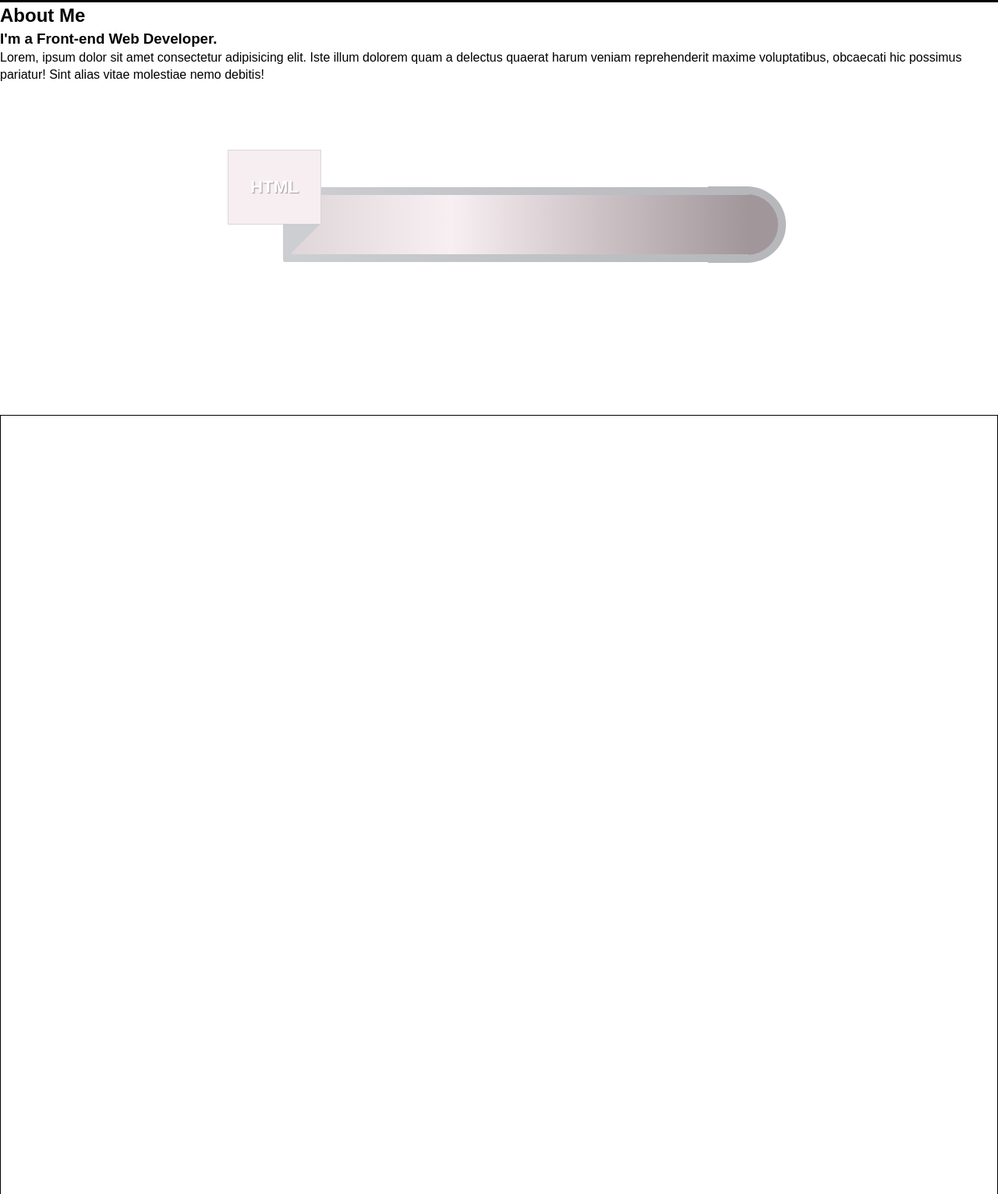
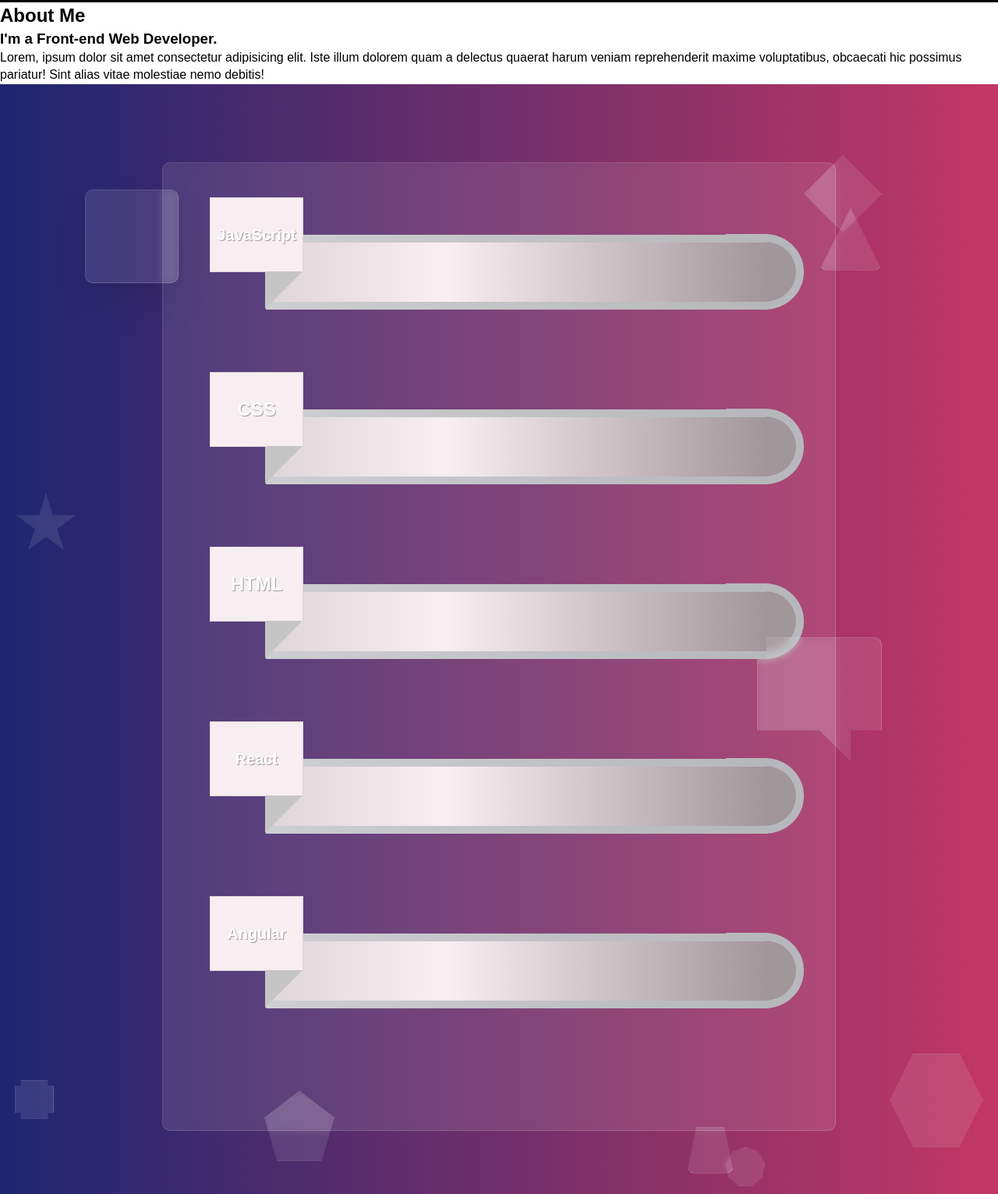
Before and after one commit to FernandoJP/my-portfolio, a website: page src/index.html in a window 1280 px wide. Shown: the part 797-2328 px from the top of the page at 78% size. Drawn offline with nearby package versions, Linux system fonts and the light colour scheme; files that its build step writes are made by us from their sources.

Commit message:
All skills added

```diff
--- a/src/assets/js/banner.js
+++ b/src/assets/js/banner.js
@@ -9,7 +9,6 @@
 
         const x = (window.innerWidth - xOffset*speed) / 100;
         const y = (window.innerHeight - yOffset*speed) / 100;
-        console.log(yOffset, xOffset);
 
         layer.style.transform = `translateX(${x}px) translateY(${y}px)`;
     });
--- a/src/assets/js/header.js
+++ b/src/assets/js/header.js
@@ -1,5 +1,4 @@
 window.addEventListener('scroll', function() {
     const header = document.querySelector('header');
-    console.log(window.scrollY > 0);
     header.classList.toggle('header--sticky', window.scrollY > 0);
 })
--- a/src/assets/scss/components/_star-old.scss
+++ /dev/null
@@ -1,76 +0,0 @@
-@import "../helpers/vars";
-
-.stars {
-  display: flex;
-  justify-content: center;
-
-  &__container {
-    display: flex;
-    align-items: center;
-    justify-content: center;
-    width: 57px;
-    height: 51px;
-    margin: 0 20px;
-  }
-
-  &__star {
-    position: relative;
-
-    display: inline-block;
-    width: 0;
-    height: 0;
-
-    margin-left: 0.9em;
-    margin-right: 0.9em;
-    margin-bottom: 1.2em;
-
-    border-right: 0.3em solid transparent;
-    border-bottom: 0.7em solid #fc0;
-    border-left: 0.3em solid transparent;
-
-    /* Controlls the size of the stars. */
-    font-size: 32px;
-
-    transition: $animation-time-slow ease-in-out;
-    animation: star-animation $animation-time-slow normal ease-in-out;
-
-    @keyframes star-animation {
-      0% {
-        font-size: 12px;
-        filter: opacity(0);
-      }
-      100% {
-        font-size: 24px;
-        filter: opacity(1);
-      }
-    }
-
-    &:before,
-    &:after {
-      content: "";
-
-      display: block;
-      width: 0;
-      height: 0;
-
-      position: absolute;
-      top: 0.6em;
-      left: -1em;
-
-      border-right: 1em solid transparent;
-      border-bottom: 0.7em solid #fc0;
-      border-left: 1em solid transparent;
-
-      transform: rotate(-35deg);
-    }
-
-    &:after {
-      transform: rotate(35deg);
-    }
-
-    &--hide {
-      font-size: 12px;
-      opacity: 0;
-    }
-  }
-}
--- a/src/assets/scss/helpers/_helpers.scss
+++ b/src/assets/scss/helpers/_helpers.scss
@@ -12,3 +12,13 @@
 .huge-gutter {
   padding: 100px;
 }
+
+.glassmorphism-bg {
+  background: rgba(255, 255, 255, 0.1);
+  border-radius: 10px;
+  backdrop-filter: blur(5px);
+  // box-shadow: 0 25px 45px rgba(0, 0, 0, 10%);
+  border: 1px solid rgba(255, 255, 255, 0.1);
+  border-right: 1px solid rgba(255, 255, 255, 0.2);
+  border-bottom: 1px solid rgba(255, 255, 255, 0.2);
+}
--- a/src/assets/scss/partials/_skills.scss
+++ b/src/assets/scss/partials/_skills.scss
@@ -3,9 +3,16 @@
 $bar-height: 6rem;
 $bar-width: 5rem;
 
+.skills-bg {
+  background: #c33764;
+  background: -webkit-linear-gradient(to right, #1d2671, #c33764);
+  background: linear-gradient(to right, #1d2671, #c33764);
+}
+
 .skills {
-  width: 70%;
+  width: 80%;
   margin: 0 auto;
+  padding: 60px;
 
   &__bars {
     position: relative;
@@ -34,12 +41,12 @@
     &:after {
       content: "";
       width: $bar-width;
-      height: 4.82rem;
+      height: 4.78rem;
       border-radius: 0 50% 50% 0;
       background-color: rgba(161, 150, 154, 1);
       position: absolute;
       right: -3rem;
-      bottom: -11px;
+      bottom: -10px;
       z-index: -1;
       background-image: linear-gradient(#a1969a, #a1969a),
         linear-gradient(to right, #b6b7bb, #b7b8bc);
@@ -50,10 +57,14 @@
   }
 
   &__label {
-    font-size: 1.4rem;
+    font-size: 1.5rem;
     color: #fff;
     font-weight: bold;
     text-shadow: 1px 1px 1px #a1969a;
+
+    &--small {
+      font-size: 1.25rem;
+    }
   }
 
   &__label-container {
@@ -73,11 +84,156 @@
       width: 0;
       height: 0;
       border-bottom: $bar-height/2 solid transparent;
-      border-left: $bar-height/2 solid #cdced1;
+      border-left: $bar-height/2 solid #c5c5c6;
       position: absolute;
       right: 0;
       bottom: -$bar-height / 2;
     }
+  }
+
+  .shape {
+    position: absolute;
+    backdrop-filter: blur(5px);
+    box-shadow: 0 25px 45px rgba(0, 0, 0, 0.1);
+    border: 1px solid rgba(255, 255, 255, 0.1);
+    border-right: 1px solid rgba(255, 255, 255, 0.2);
+    border-bottom: 1px solid rgba(255, 255, 255, 0.2);
+    background: rgba(255, 255, 255, 0.1);
+    border-radius: 10px;
+    animation: animate 10s linear infinite;
+    animation-delay: calc(-1s * var(--i));
+  }
+
+  @keyframes animate {
+    0%,
+    100% {
+      transform: translateY(-40px);
+    }
+    50% {
+      transform: translateY(40px);
+    }
+  }
+
+  .shape:nth-child(1) {
+    top: -50px;
+    right: -60px;
+    width: 100px;
+    height: 100px;
+    clip-path: polygon(50% 0%, 100% 50%, 50% 100%, 0% 50%);
+  }
+
+  .shape:nth-child(2) {
+    top: 10px;
+    left: -100px;
+    width: 120px;
+    height: 120px;
+    z-index: 2;
+  }
+
+  .shape:nth-child(3) {
+    top: 50px;
+    right: -60px;
+    width: 80px;
+    height: 80px;
+    clip-path: polygon(50% 0%, 0% 100%, 100% 100%);
+  }
+
+  .shape:nth-child(4) {
+    bottom: -80px;
+    right: 90px;
+    width: 50px;
+    height: 50px;
+    clip-path: polygon(
+      50% 0%,
+      83% 12%,
+      100% 43%,
+      94% 78%,
+      68% 100%,
+      32% 100%,
+      6% 78%,
+      0% 43%,
+      17% 12%
+    );
+  }
+
+  .shape:nth-child(5) {
+    bottom: -80px;
+    right: 130px;
+    width: 60px;
+    height: 60px;
+    clip-path: polygon(20% 0%, 80% 0%, 100% 100%, 0% 100%);
+  }
+
+  .shape:nth-child(6) {
+    bottom: -80px;
+    left: 130px;
+    width: 90px;
+    height: 90px;
+    clip-path: polygon(50% 0%, 100% 38%, 82% 100%, 18% 100%, 0% 38%);
+  }
+
+  .shape:nth-child(7) {
+    bottom: -10px;
+    left: -190px;
+    width: 50px;
+    height: 50px;
+    clip-path: polygon(
+      0% 15%,
+      15% 15%,
+      15% 0%,
+      85% 0%,
+      85% 15%,
+      100% 15%,
+      100% 85%,
+      85% 85%,
+      85% 100%,
+      15% 100%,
+      15% 85%,
+      0% 85%
+    );
+  }
+
+  .shape:nth-child(8) {
+    bottom: -30px;
+    right: -190px;
+    width: 120px;
+    height: 120px;
+    clip-path: polygon(25% 0%, 75% 0%, 100% 50%, 75% 100%, 25% 100%, 0% 50%);
+  }
+
+  .shape:nth-child(9) {
+    bottom: 60%;
+    left: -190px;
+    width: 80px;
+    height: 80px;
+    clip-path: polygon(
+      50% 0%,
+      61% 35%,
+      98% 35%,
+      68% 57%,
+      79% 91%,
+      50% 70%,
+      21% 91%,
+      32% 57%,
+      2% 35%,
+      39% 35%
+    );
+  }
+
+  .shape:nth-child(10) {
+    bottom: 40%;
+    right: -60px;
+    width: 160px;
+    height: 160px;
+    clip-path: polygon(
+      0% 0%,
+      100% 0%,
+      100% 75%,
+      75% 75%,
+      75% 100%,
+      50% 75%,
+      0% 75%
+    );
   }
 }
 
--- a/src/index.html
+++ b/src/index.html
@@ -27,7 +27,7 @@
     <div class="banner__bg">
       <div class="banner__heading huge-gutter">
         <h1 class="banner__main-heading">Hello, I'm <br><span>Fernando de Paula.</span></h1>
-        <h2 class="banner__secondary-heading">I'm a Front-end Web Developer.</h2>
+        <h2 class="banner__secondary-heading">I'm a Mid-Level Front-end Web Developer.</h2>
         <a href="#" class="banner__btn">About me</a>
       </div>
 
@@ -62,27 +62,52 @@
     </div>
   </section>
 
-  <section class="skills huge-gutter">
+  <section class="huge-gutter skills-bg">
+    <div class="skills glassmorphism-bg">
+      <div class="shape" style="--i:0;"></div>
+      <div class="shape" style="--i:1;"></div>
+      <div class="shape" style="--i:2;"></div>
+      <div class="shape" style="--i:3;"></div>
+      <div class="shape" style="--i:4;"></div>
+      <div class="shape" style="--i:5;"></div>
+      <div class="shape" style="--i:6;"></div>
+      <div class="shape" style="--i:7;"></div>
+      <div class="shape" style="--i:8;"></div>
+      <div class="shape" style="--i:9;"></div>
+
+      <!-- JavaScript skills-->
       <div class="skills__bars">
-      <div class="skills__bar skills__bar-html">
+        <div class="skills__bar">
           <div class="stars">
-          <div class="skills__html">
-            <div class="stars__container">
-              <img src="assets/images/star.svg" alt="Star icon" class="stars__star stars__star--hide">
-            </div>
-            <div class="stars__container">
-              <img src="assets/images/star.svg" alt="Star icon" class="stars__star stars__star--hide">
-            </div>
-            <div class="stars__container">
-              <img src="assets/images/star.svg" alt="Star icon" class="stars__star stars__star--hide">
-            </div>
-            <div class="stars__container">
-              <img src="assets/images/star.svg" alt="Star icon" class="stars__star stars__star--hide">
-            </div>
-            <div class="stars__container">
-              <img src="assets/images/star.svg" alt="Star icon" class="stars__star stars__star--hide">
+            <div data-stars="4"></div>
           </div>
         </div>
+      </div>
+      <div class="skills__label-container">
+        <div class="skills__label skills__label--small">
+          JavaScript
+        </div>
+      </div>
+
+      <!-- CSS skills-->
+      <div class="skills__bars">
+        <div class="skills__bar">
+          <div class="stars">
+            <div data-stars="4"></div>
+          </div>
+        </div>
+      </div>
+      <div class="skills__label-container">
+        <div class="skills__label">
+          CSS
+        </div>
+      </div>
+
+      <!-- HTML skills-->
+      <div class="skills__bars">
+        <div class="skills__bar">
+          <div class="stars">
+            <div data-stars="5"></div>
           </div>
         </div>
       </div>
@@ -90,6 +115,37 @@
         <div class="skills__label">
           HTML
         </div>
+      </div>
+
+      <!-- React skills-->
+      <div class="skills__bars">
+        <div class="skills__bar">
+          <div class="stars">
+            <div data-stars="3"></div>
+          </div>
+        </div>
+      </div>
+      <div class="skills__label-container">
+        <div class="skills__label skills__label--small">
+          React
+        </div>
+      </div>
+
+      <!-- Angular skills-->
+      <div class="skills__bars">
+        <div class="skills__bar">
+          <div class="stars">
+            <div data-stars="4"></div>
+          </div>
+        </div>
+      </div>
+      <div class="skills__label-container">
+        <div class="skills__label skills__label--small">
+          Angular
+        </div>
+      </div>
+    </div>
+
     </div>
   </section>
   <div class="debug" style="height:1000px; border: 1px solid black"></div>
```
Also changed, not shown: src/assets/js/skills.js (+18 -7 lines). Lines whose indentation alone changed are shown as unchanged.
